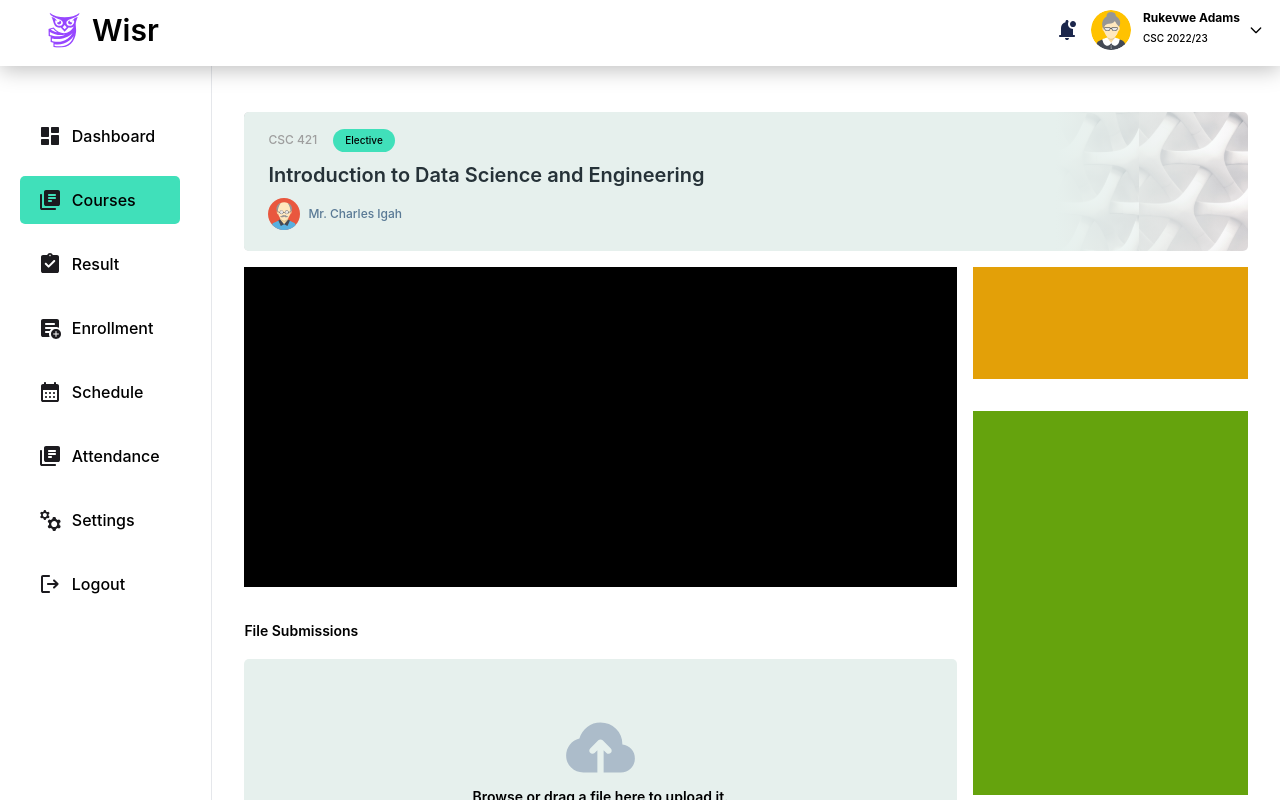
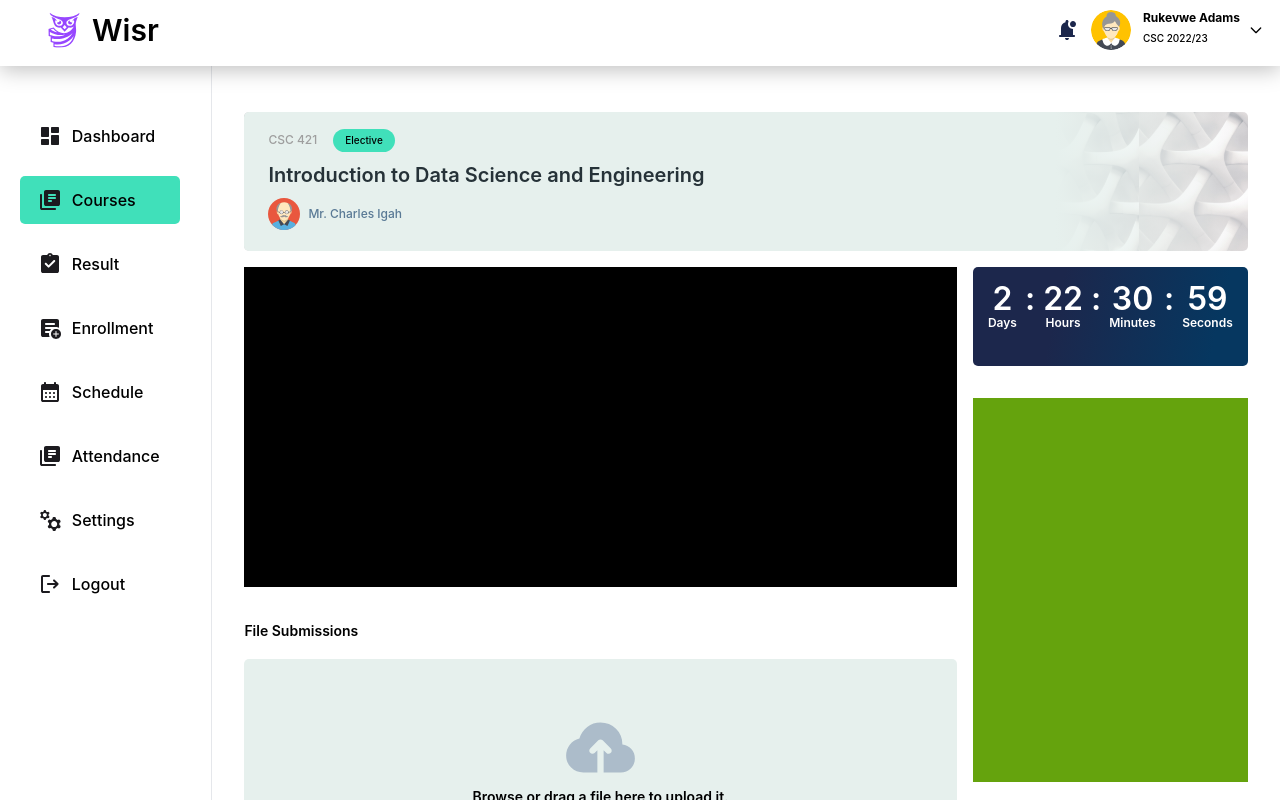
Before and after one commit to SILMS-Project/silms-nest-react, a React (Vite) app in the folder apps/silms-frontend/: page /courses/1/assignments/1 in a window 1280 px wide. Shown: the top 800 px of the page. Built offline with nearby package versions, Linux system fonts and the light colour scheme.

Commit message:
Implemented timer for deadline

```diff
--- a/apps/silms-frontend/src/pages/Courses/CourseAssignment.tsx
+++ b/apps/silms-frontend/src/pages/Courses/CourseAssignment.tsx
@@ -37,7 +37,7 @@ const CourseAssignment = () => {
                     src="/assets/icons/profile-image1.svg"
                   />
                   <p className="text-custom-primary-2 text-[0.75rem] font-medium leading-normal">
-                  Mr. Charles Igah
+                    Mr. Charles Igah
                   </p>
                 </div>
               </div>
@@ -60,12 +60,15 @@ const CourseAssignment = () => {
                     className="flex h-64 w-full cursor-pointer flex-col items-center justify-center rounded-[0.3125rem] bg-custom-secondary-3 hover:bg-gray-100"
                   >
                     <div className="flex flex-col items-center justify-center pb-6 pt-5">
-                      <img src="/assets/icons/backup.svg"/>
+                      <img src="/assets/icons/backup.svg" />
                       <p className="mb-3 text-black text-[0.875rem] font-semibold">
-                      Browse or drag a file here to upload it.
+                        Browse or drag a file here to upload it.
                       </p>
                       <button className="rounded-[0.3125rem] bg-custom-accent-1 shadow-md px-4 py-2">
-                        <p className="text-custom-primary-1 text-[0.875rem] font-semibold "> Browse</p>
+                        <p className="text-custom-primary-1 text-[0.875rem] font-semibold ">
+                          {" "}
+                          Browse
+                        </p>
                       </button>
                     </div>
                     <FileInput id="dropzone-file" className="hidden" />
@@ -77,8 +80,53 @@ const CourseAssignment = () => {
           </div>
           <div className="col-span-2">
             <div className="flex flex-col gap-8">
-              <div className="h-[7rem] bg-yellow-400">
-                {/* //TODO: Implement submission deadline timer designs*/}
+              <div
+                className="h-[6.1875rem] rounded-[0.3125rem] "
+                style={{
+                  background:
+                    "linear-gradient(103deg, #1C274C 31.19%, #063760 86.87%)",
+                }}
+              >
+                <div className="flex justify-center gap-2 px-8 py-5">
+                  <div className="flex text-center">
+                  <div className="flex flex-col gap-1">
+                  <p className="text-white text-[2rem] font-semibold">2 </p>
+                  <p className="text-white font-semibold text-xs ">Days</p>
+                  </div>
+                  <div className="flex flex-col gap-1 ml-2">
+                  <p className="text-white text-[2rem] font-semibold">:</p>
+                  <p className="text-white font-semibold text-xs "></p>
+                  </div>
+                  </div>
+                  <div className="flex text-center">
+                  <div className="flex flex-col gap-1">
+                  <p className="text-white text-[2rem] font-semibold">22 </p>
+                  <p className="text-white font-semibold text-xs ">Hours</p>
+                  </div>
+                  <div className="flex flex-col gap-1 ml-2">
+                  <p className="text-white text-[2rem] font-semibold">:</p>
+                  <p className="text-white font-semibold text-xs "></p>
+                  </div>
+                  </div>
+                  <div className="flex text-center">
+                  <div className="flex flex-col gap-1">
+                  <p className="text-white text-[2rem] font-semibold">30 </p>
+                  <p className="text-white font-semibold text-xs ">Minutes</p>
+                  </div>
+                  <div className="flex flex-col gap-1  ml-2">
+                  <p className="text-white text-[2rem] font-semibold">:</p>
+                  <p className="text-white font-semibold text-xs "></p>
+                  </div>
+                  </div>
+                  <div className="flex text-center">
+                  <div className="flex flex-col gap-1">
+                  <p className="text-white text-[2rem] font-semibold">59 </p>
+                  <p className="text-white font-semibold text-xs ">Seconds</p>
+                  </div>
+
+                  </div>
+
+                </div>
               </div>
               <div className="h-96 bg-lime-600">
                 {/* //TODO: Implement submission status designs */}
```
